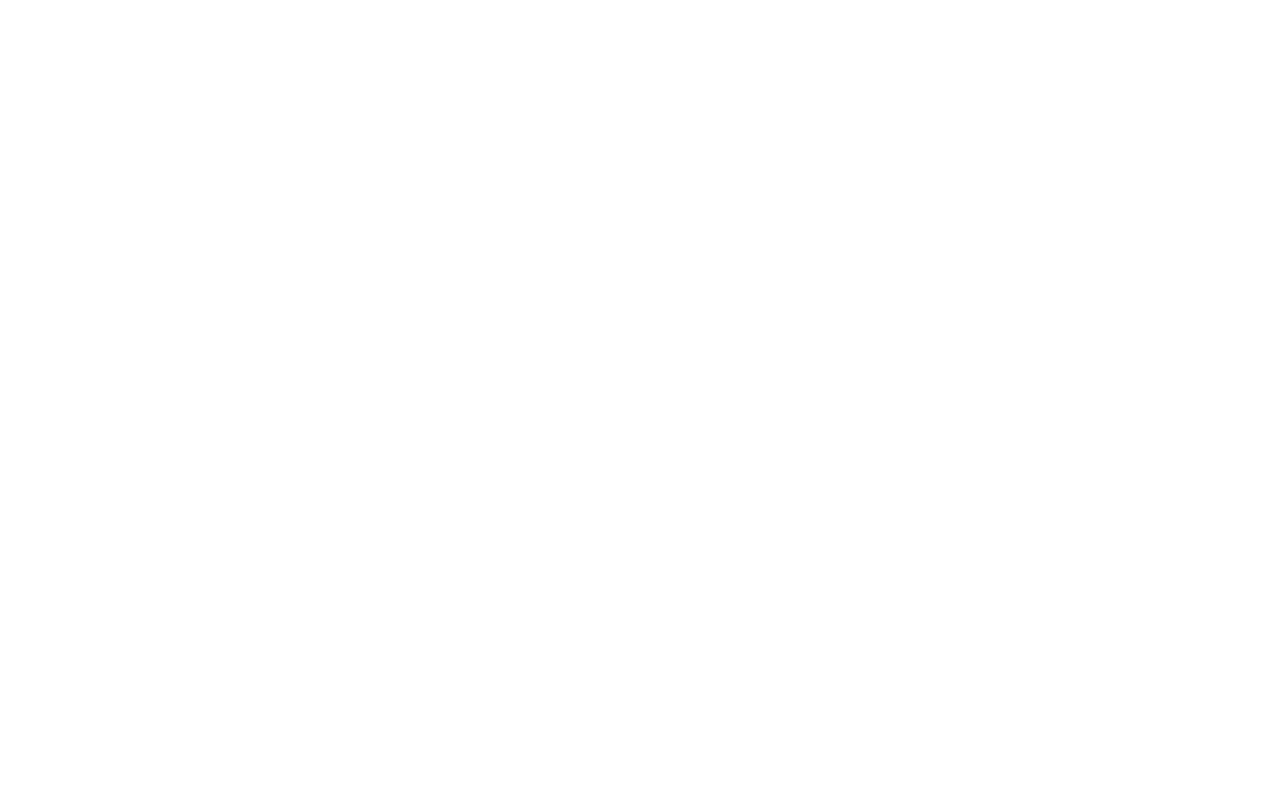
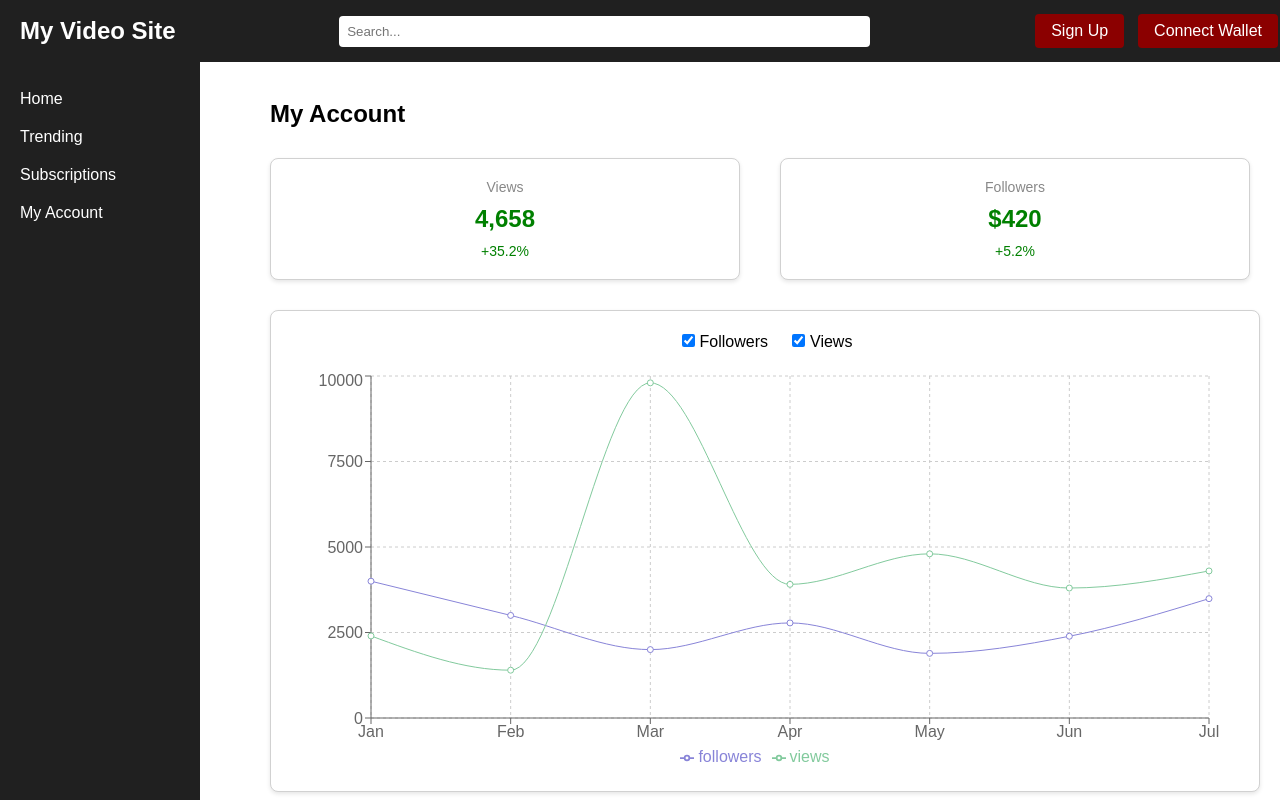
Before and after one commit to mxmxxxx/EasyA_Project, a React (Create React App) app: page /MyAccount in a window 1280 px wide. Before the commit this address had no page. Built offline with nearby package versions, Linux system fonts and the light colour scheme.

Commit message:
user profile updated

```diff
--- a/package.json
+++ b/package.json
@@ -3,6 +3,8 @@
   "version": "0.1.0",
   "private": true,
   "dependencies": {
+    "@polkadot/api": "^12.2.1",
+    "@polkadot/extension-dapp": "^0.49.3",
     "@testing-library/jest-dom": "^5.17.0",
     "@testing-library/react": "^13.4.0",
     "@testing-library/user-event": "^13.5.0",
@@ -11,6 +13,7 @@
     "react-dom": "^18.3.1",
     "react-router-dom": "^6.25.1",
     "react-scripts": "5.0.1",
+    "recharts": "^2.12.7",
     "styled-components": "^6.1.12",
     "web-vitals": "^2.1.4"
   },
--- a/src/App.js
+++ b/src/App.js
@@ -1,10 +1,11 @@
 import React from 'react';
-import { BrowserRouter as Router, Route, Routes, Link } from 'react-router-dom';
+import { BrowserRouter as Router, Route, Routes} from 'react-router-dom';
 import Home from './Home';
 import About from './About';
 import Contact from './Contact';
 import Login from './auth/Login';
 import Signup from './auth/Signup';
+import MyAccount from './MyAccount';
 import './App.css';
 
 function App() {
@@ -14,8 +15,9 @@
         <Routes>
           <Route exact path="/" element={<Home />} />
           <Route path="/about" element={<About />} />
+          <Route path="/MyAccount" element={<MyAccount />} />
           <Route path="/contact" element={<Contact />} />
-          <Route path="/login" element={<Login />} />
+          <Route path="/auth/login" element={<Login />} />
           <Route path="/signup" element={<Signup />} />
         </Routes>
       </div>
--- /dev/null
+++ b/src/Cards.js
@@ -0,0 +1,42 @@
+import React from 'react';
+import styled from 'styled-components';
+
+const CardContainer = styled.div`
+  background-color: white;
+  padding: 20px;
+  border-radius: 8px;
+  box-shadow: 0 2px 4px rgba(0, 0, 0, 0.1);
+  margin-bottom: 20px;
+  border: 1px solid #d1d1d1;
+  text-align: center;
+  flex: 1;
+  margin: 10px;
+`;
+
+const Title = styled.div`
+  font-size: 14px;
+  color: #888;
+  margin-bottom: 10px;
+`;
+
+const Value = styled.div`
+  font-size: 24px;
+  font-weight: bold;
+  margin-bottom: 10px;
+  color: ${props => props.color};
+`;
+
+const PercentageChange = styled.div`
+  font-size: 14px;
+  color: ${props => props.color};
+`;
+
+const Cards = ({ title, value, valueColor, percentageChange, percentageColor }) => (
+  <CardContainer>
+    <Title>{title}</Title>
+    <Value color={valueColor}>{value}</Value>
+    <PercentageChange color={percentageColor}>{percentageChange}</PercentageChange>
+  </CardContainer>
+);
+
+export default Cards;
--- /dev/null
+++ b/src/Chart.js
@@ -0,0 +1,85 @@
+import React, { useState } from 'react';
+import {
+  LineChart, Line, XAxis, YAxis, CartesianGrid, Tooltip, Legend, ResponsiveContainer
+} from 'recharts';
+import styled from 'styled-components';
+
+const ChartContainer = styled.div`
+  background-color: white;
+  padding: 20px;
+  border-radius: 8px;
+  box-shadow: 0 2px 4px rgba(0, 0, 0, 0.1);
+  margin-bottom: 20px;
+  border: 1px solid #d1d1d1;
+`;
+
+const RadioGroup = styled.div`
+  display: flex;
+  justify-content: center;
+  margin-bottom: 20px;
+`;
+
+const RadioLabel = styled.label`
+  margin: 0 10px;
+  cursor: pointer;
+`;
+
+const RadioInput = styled.input`
+  margin-right: 5px;
+`;
+
+const Chart = () => {
+  const [showFollowers, setShowFollowers] = useState(true);
+  const [showViews, setShowViews] = useState(true);
+
+  const data = [
+    { name: 'Jan', followers: 4000, views: 2400 },
+    { name: 'Feb', followers: 3000, views: 1398 },
+    { name: 'Mar', followers: 2000, views: 9800 },
+    { name: 'Apr', followers: 2780, views: 3908 },
+    { name: 'May', followers: 1890, views: 4800 },
+    { name: 'Jun', followers: 2390, views: 3800 },
+    { name: 'Jul', followers: 3490, views: 4300 },
+  ];
+
+  return (
+    <ChartContainer>
+      <RadioGroup>
+        <RadioLabel>
+          <RadioInput
+            type="checkbox"
+            checked={showFollowers}
+            onChange={() => setShowFollowers(!showFollowers)}
+          />
+          Followers
+        </RadioLabel>
+        <RadioLabel>
+          <RadioInput
+            type="checkbox"
+            checked={showViews}
+            onChange={() => setShowViews(!showViews)}
+          />
+          Views
+        </RadioLabel>
+      </RadioGroup>
+      <ResponsiveContainer width="100%" height={400}>
+        <LineChart
+          data={data}
+          margin={{
+            top: 5, right: 30, left: 20, bottom: 5,
+          }}
+        >
+          <CartesianGrid strokeDasharray="3 3" />
+          <XAxis dataKey="name" />
+          <YAxis />
+          <Tooltip />
+          <Legend />
+          {showFollowers && <Line type="monotone" dataKey="followers" stroke="#8884d8" activeDot={{ r: 8 }} />}
+          {showViews && <Line type="monotone" dataKey="views" stroke="#82ca9d" activeDot={{ r: 8 }} />}
+        </LineChart>
+      </ResponsiveContainer>
+    </ChartContainer>
+  );
+}
+
+export default Chart;
--- a/src/Header.js
+++ b/src/Header.js
@@ -1,6 +1,7 @@
 import React from 'react';
 import styled from 'styled-components';
 import { useNavigate } from 'react-router-dom';
+import WalletConnect from './WalletConnect';
 
 const HeaderContainer = styled.header`
   display: flex;
--- /dev/null
+++ b/src/MyAccount.js
@@ -0,0 +1,90 @@
+import React from 'react';
+import styled from 'styled-components';
+import Header from './Header';
+import Sidebar from './Sidebar';
+import Cards from './Cards'; // Import the Card component
+import Chart from './Chart'; // Import the Chart component
+
+const Layout = styled.div`
+  display: grid;
+  grid-template-areas:
+    "header header"
+    "sidebar content";
+  grid-template-rows: auto 1fr;
+  grid-template-columns: 200px 1fr;
+  height: 100vh;
+  overflow: hidden;
+`;
+
+const HeaderWrapper = styled.div`
+  grid-area: header;
+  position: fixed;
+  width: 100%;
+  z-index: 1000;
+  top: 0;
+  left: 0;
+  background-color: #202020;
+`;
+
+const SidebarWrapper = styled.div`
+  grid-area: sidebar;
+  position: fixed;
+  top: 60px;
+  height: calc(100vh - 60px);
+  width: 200px;
+  background-color: #202020;
+`;
+
+const ContentWrapper = styled.div`
+  grid-area: content;
+  margin-left: 50px;
+  margin-top: 60px;
+  overflow-y: auto;
+  height: calc(100vh - 60px);
+  padding: 20px;
+  background-color: #fff;
+`;
+
+const CardGrid = styled.div`
+  display: flex;
+  justify-content: space-between;
+  flex-wrap: wrap;
+  margin-left: -10px;
+  gap: 20px;
+  margin-bottom: 20px;
+`;
+
+function MyAccount() {
+  return (
+    <Layout>
+      <HeaderWrapper>
+        <Header />
+      </HeaderWrapper>
+      <SidebarWrapper>
+        <Sidebar />
+      </SidebarWrapper>
+      <ContentWrapper>
+        <h2>My Account</h2>
+        <CardGrid>
+          <Cards
+            title="Views"
+            value="4,658"
+            valueColor="green"
+            percentageChange="+35.2%"
+            percentageColor="green"
+          />
+          <Cards
+            title="Followers"
+            value="$420"
+            valueColor="green"
+            percentageChange="+5.2%"
+            percentageColor="green"
+          />
+        </CardGrid>
+        <Chart />
+      </ContentWrapper>
+    </Layout>
+  );
+}
+
+export default MyAccount;
--- a/src/Sidebar.js
+++ b/src/Sidebar.js
@@ -1,5 +1,6 @@
 import React from 'react';
 import styled from 'styled-components';
+import { useNavigate } from 'react-router-dom';
 
 const SidebarContainer = styled.div`
   width: 200px;
@@ -18,12 +19,14 @@
 `;
 
 function Sidebar() {
+  const navigate = useNavigate();
+
   return (
     <SidebarContainer>
-      <NavItem>Home</NavItem>
-      <NavItem>Trending</NavItem>
-      <NavItem>Subscriptions</NavItem>
-      <NavItem>Library</NavItem>
+      <NavItem onClick={() => navigate('/')}>Home</NavItem>
+      <NavItem onClick={() => navigate('/trending')}>Trending</NavItem>
+      <NavItem onClick={() => navigate('/subscriptions')}>Subscriptions</NavItem>
+      <NavItem onClick={() => navigate('/MyAccount')}>My Account</NavItem>
     </SidebarContainer>
   );
 }
```
Also changed, not shown: src/ConnectWallet.js (added, +57 -0 lines), 1 other file (tests, documents, lock files or other folders).
